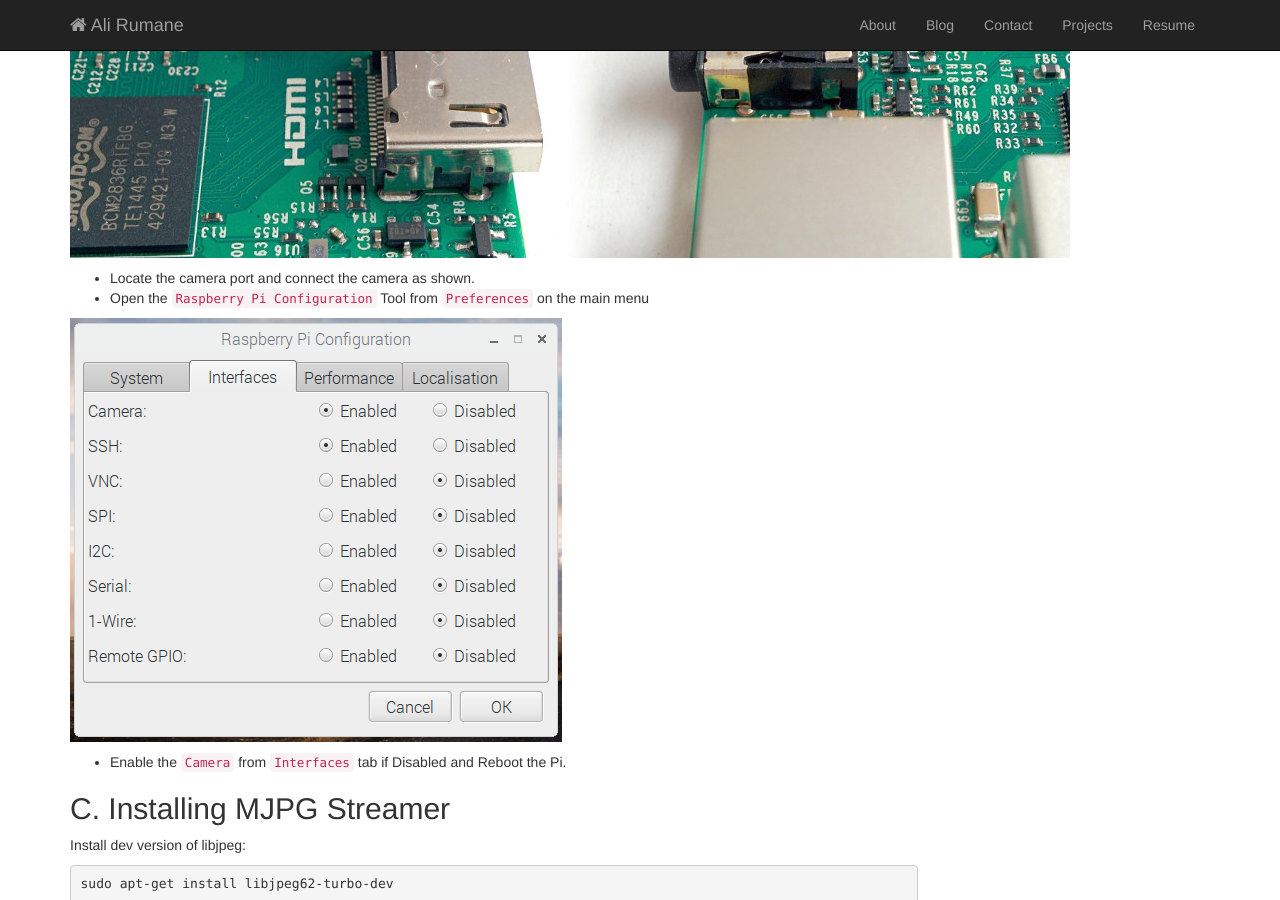
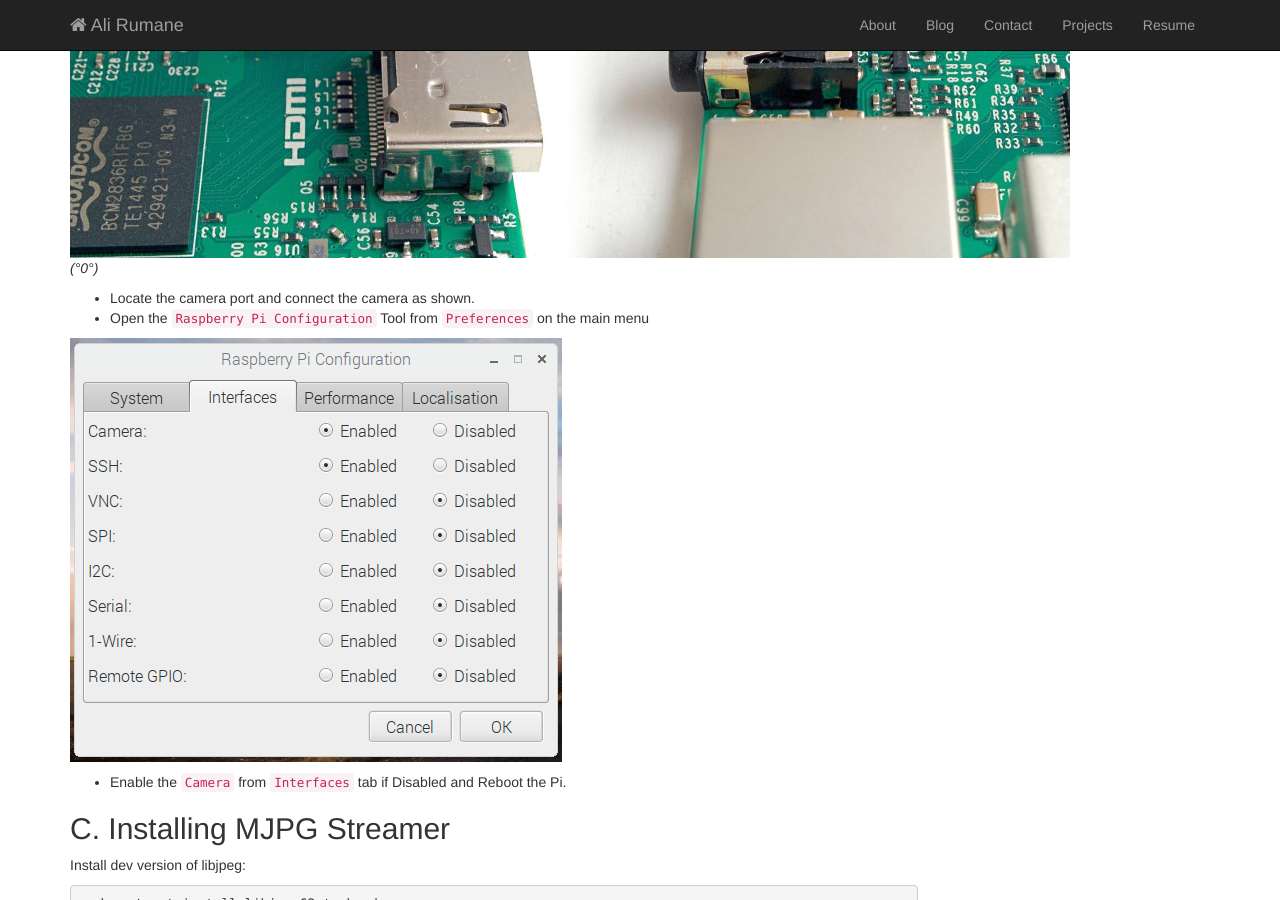
Before and after one commit to alirumane/ali-backup, a Jekyll site: the page built from _posts/2016-07-11-mjpg-streamer-on-raspberry-pi.md, in a window 1280 px wide and 900 px high, scrolled down 895 px. Built offline with Jekyll 4.4.1, drawn with Linux system fonts in a browser that asks for light colours; comment, search, counter and statistics services are not loaded.

Commit message:
Update 2016-07-11-mjpg-streamer-on-raspberry-pi.md

```diff
--- a/_posts/2016-07-11-mjpg-streamer-on-raspberry-pi.md
+++ b/_posts/2016-07-11-mjpg-streamer-on-raspberry-pi.md
@@ -16,8 +16,8 @@
 
 ## B. Connect the Camera Module
 
-{:.center-block}
-![Raspberry Pi Camera Port]({{site.url}}/images/raspb-camera-connection.png "Raspberry Pi Camera Port")
+
+![Raspberry Pi Camera Port]({{site.url}}/images/raspb-camera-connection.png "Raspberry Pi Camera Port"){: .center-image }*(°0°)*
 
 - Locate the camera port and connect the camera as shown.
 - Open the `Raspberry Pi Configuration` Tool from `Preferences` on the main menu
```
